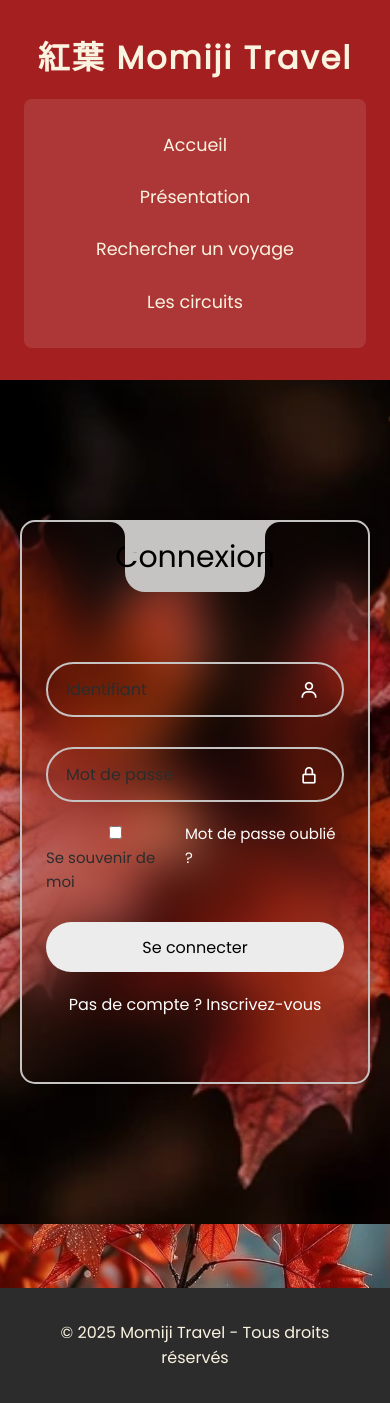
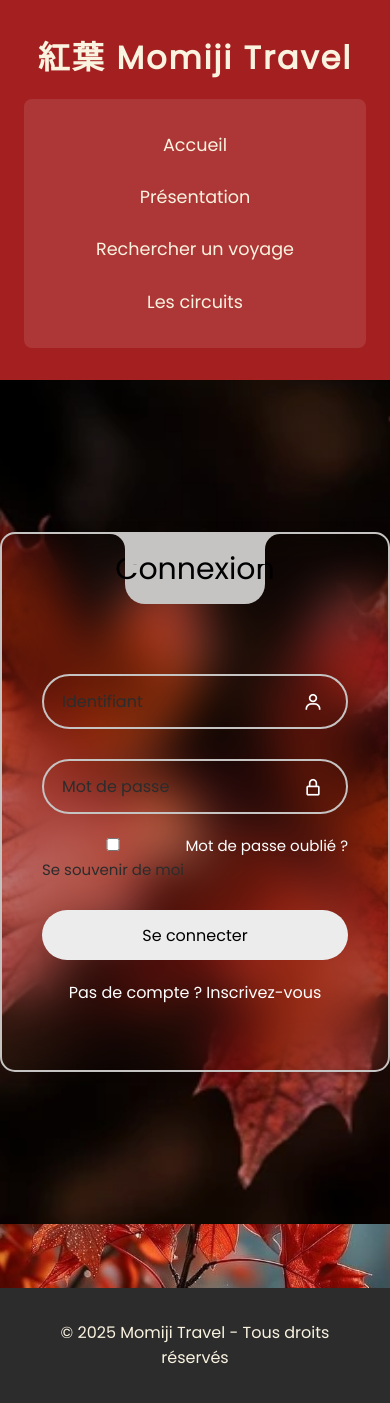
Before and after one commit to hamshij05/CY_Click-journeY_NJS, a PHP site: page /login_form.html in a window 390 px wide. Run offline with PHP 8.4, Linux system fonts and the light colour scheme.

Commit message:
styles.css

```diff
--- a/MomijiTravel_Phase1/assets/css/styles.css
+++ b/MomijiTravel_Phase1/assets/css/styles.css
@@ -412,6 +412,7 @@ a:hover {
 .login_box {
   position: relative;
   width: 450px;
+  padding: 7.5em 1.5em 4em 1.5em;
   backdrop-filter: blur(25px);
   border: 2px solid var(--primary-color);
   border-radius: 15px;
@@ -600,13 +601,6 @@ a:hover {
 .register a {
   font-weight: 500;
 }
-@media only screen and (max-width: 564px) {
-    .wrap{
-        padding: 20px;
-    }
-    .login_box{
-        padding: 7.5em 1.5em 4em 1.5em;
-    }
 
 /* Accessibility */
 :focus {
```
